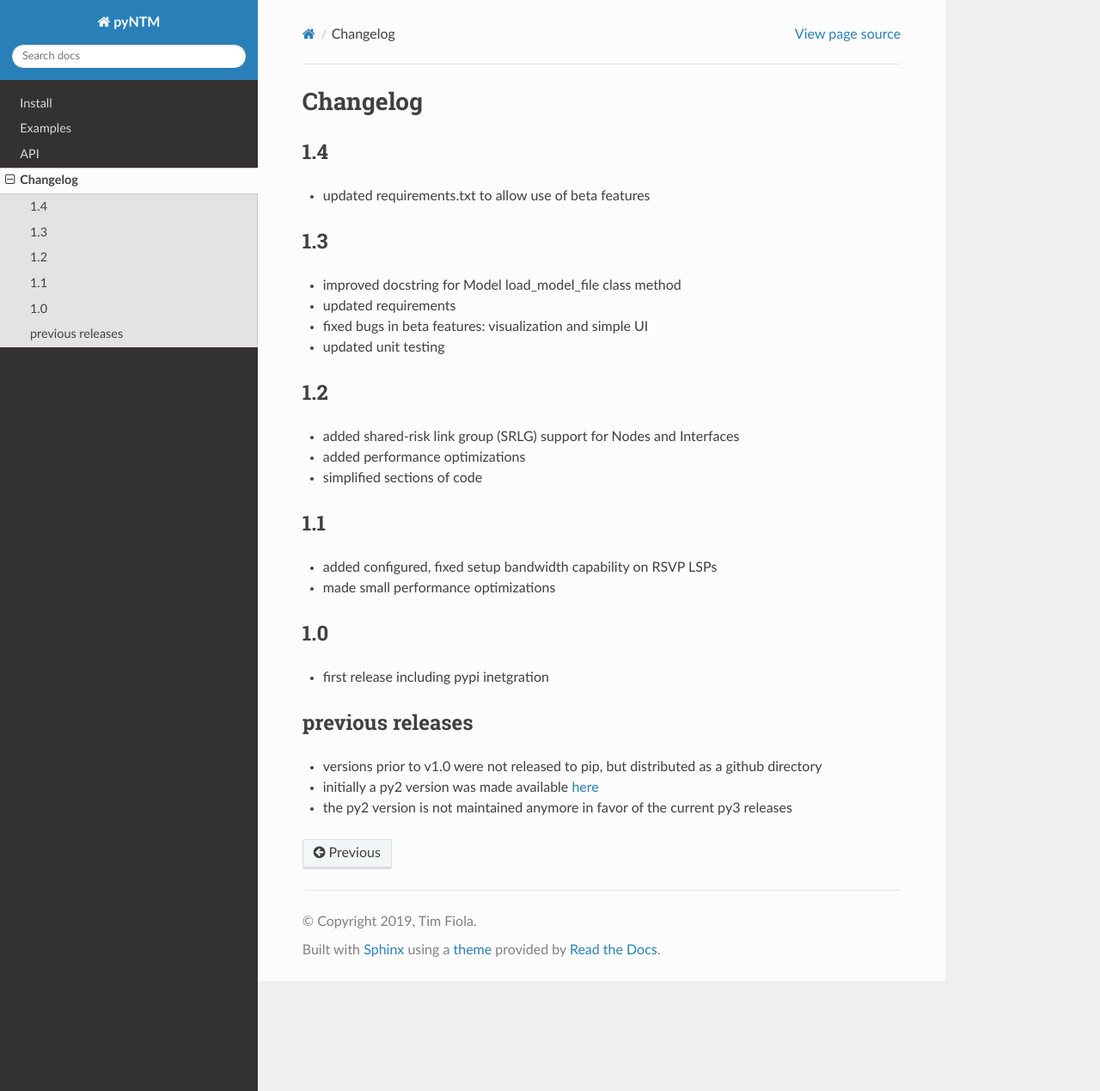
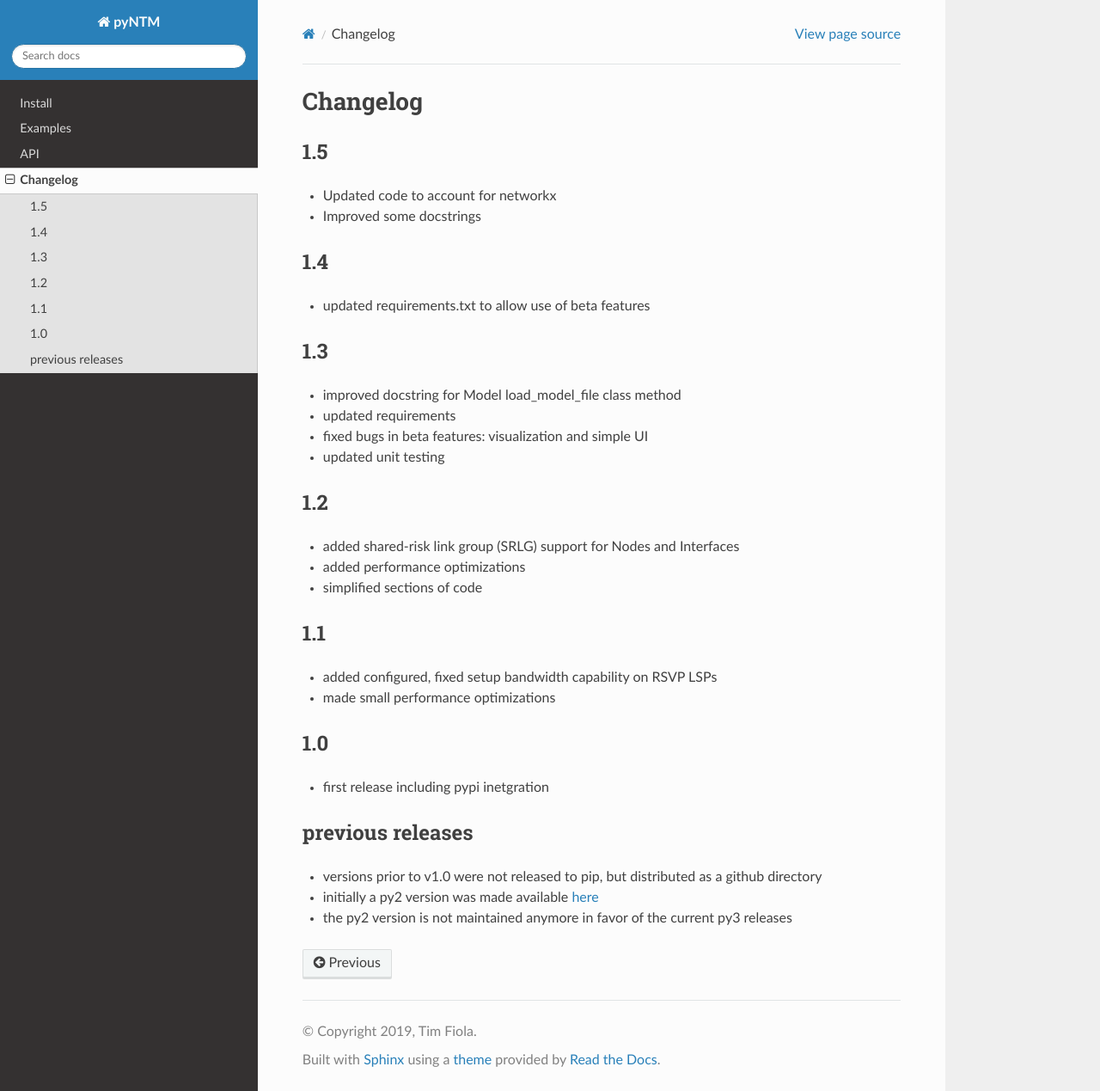
Before and after one commit to tim-fiola/network_traffic_modeler_py3, a Sphinx documentation site: the page built from docs/changelog.rst, in a window 1280 px wide and 1269 px high. Shown: the whole window at 86% size. Built offline with Sphinx 7.4.7 and the Read the Docs theme 2.0.0, drawn with Linux system fonts in a browser that asks for light colours.

Commit message:
preparing for 1.5; added networkx==2.4 qualification

```diff
--- a/docs/changelog.rst
+++ b/docs/changelog.rst
@@ -1,5 +1,10 @@
 Changelog
 =========
+
+1.5
+---
+* Updated code to account for networkx
+* Improved some docstrings
 
 
 1.4
--- a/docs/conf.py
+++ b/docs/conf.py
@@ -22,7 +22,7 @@ copyright = '2019, Tim Fiola'
 author = 'Tim Fiola'
 
 # The full version, including alpha/beta/rc tags
-release = '1.4'
+release = '1.5'
 
 # index file
 master_doc = 'index'
--- a/requirements.txt
+++ b/requirements.txt
@@ -1,4 +1,4 @@
-networkx
+networkx==2.4
 matplotlib
 mpld3
 jinja2
--- a/setup.py
+++ b/setup.py
@@ -5,7 +5,7 @@ with open("requirements.txt", "r") as fs:
     reqs = [r for r in fs.read().splitlines() if (
         len(r) > 0 and not r.startswith("#"))]
 
-version = '1.4'
+version = '1.5'
 
 with open("README.md", "r") as fh:
     long_description = fh.read()
```
